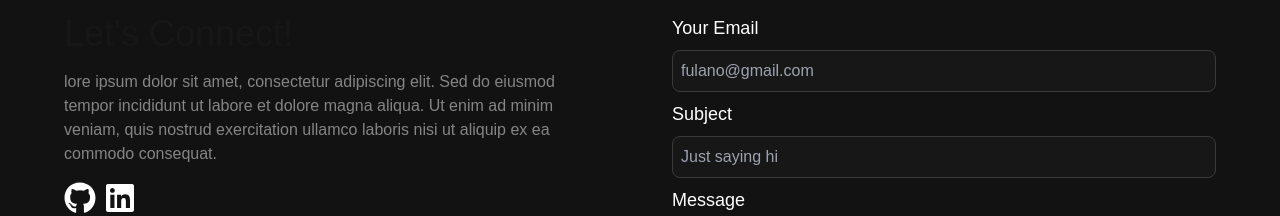
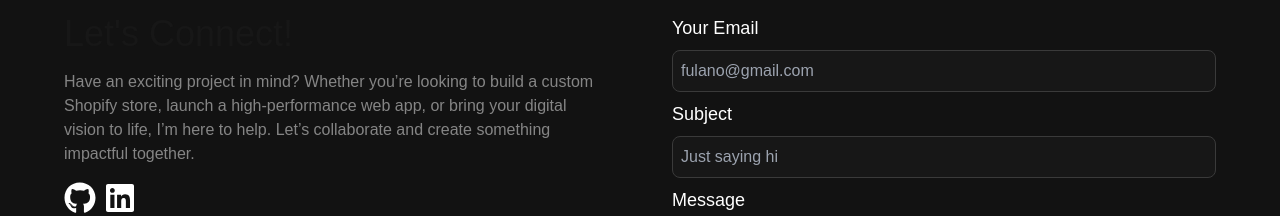
Before and after one commit to Pedro-hashm/portfolio, a Next.js app: page / in a window 1280 px wide. Shown: the part 2404-2620 px from the top of the page. Built offline with nearby package versions, Linux system fonts and the light colour scheme.

Commit message:
text corrections

```diff
--- a/src/app/components/EmailSection.jsx
+++ b/src/app/components/EmailSection.jsx
@@ -42,8 +42,7 @@ function EmailSection() {
                 Let's Connect!
             </h1>
             <p className="text-[#858585]">
-                lore ipsum dolor sit amet, consectetur adipiscing elit. Sed do eiusmod tempor incididunt ut labore et dolore magna aliqua. Ut enim ad minim veniam, quis nostrud exercitation
-                ullamco laboris nisi ut aliquip ex ea commodo consequat.
+            Have an exciting project in mind? Whether you’re looking to build a custom Shopify store, launch a high-performance web app, or bring your digital vision to life, I’m here to help. Let’s collaborate and create something impactful together.
             </p>
             <div className="flex flex-row gap-2">
                 <Link href="https://github.com/Pedro-hashm" target="_blank">
--- a/src/app/components/ProjectSection.jsx
+++ b/src/app/components/ProjectSection.jsx
@@ -41,7 +41,7 @@ const projects = [
     tags: ["Active"]
   },
   {
-    imageUrl: "https://i.imgur.com/8Q7DOOj.png",
+    imageUrl: "https://i.imgur.com/ByqcY7Z.png",
     title: "React Portfolio Website",
     description: "A personal portfolio website built with React, showcasing projects, skills, and experiences. It features a modern design and responsive layout for an optimal user experience.",
     alt: "Imagem do projeto 4",
```
